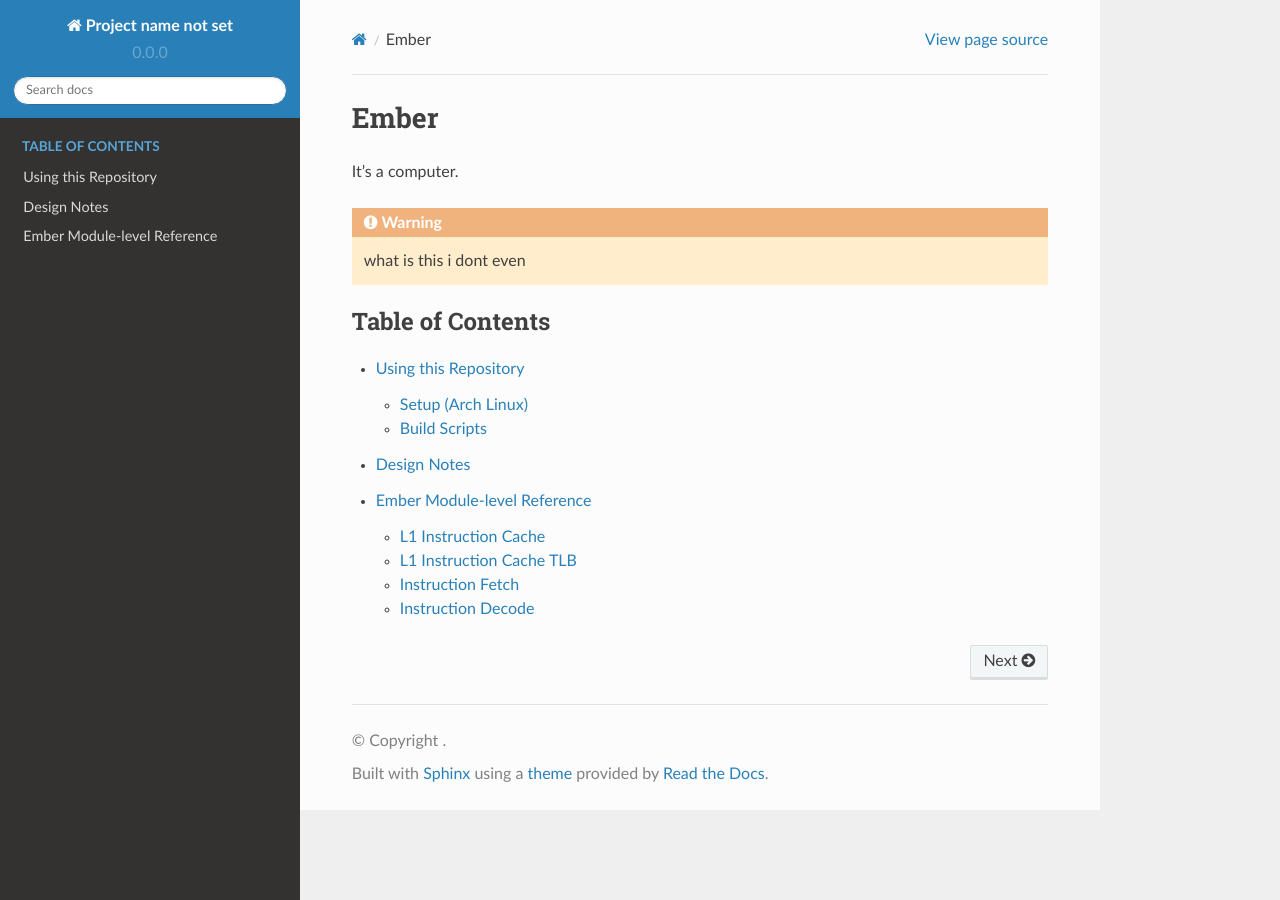
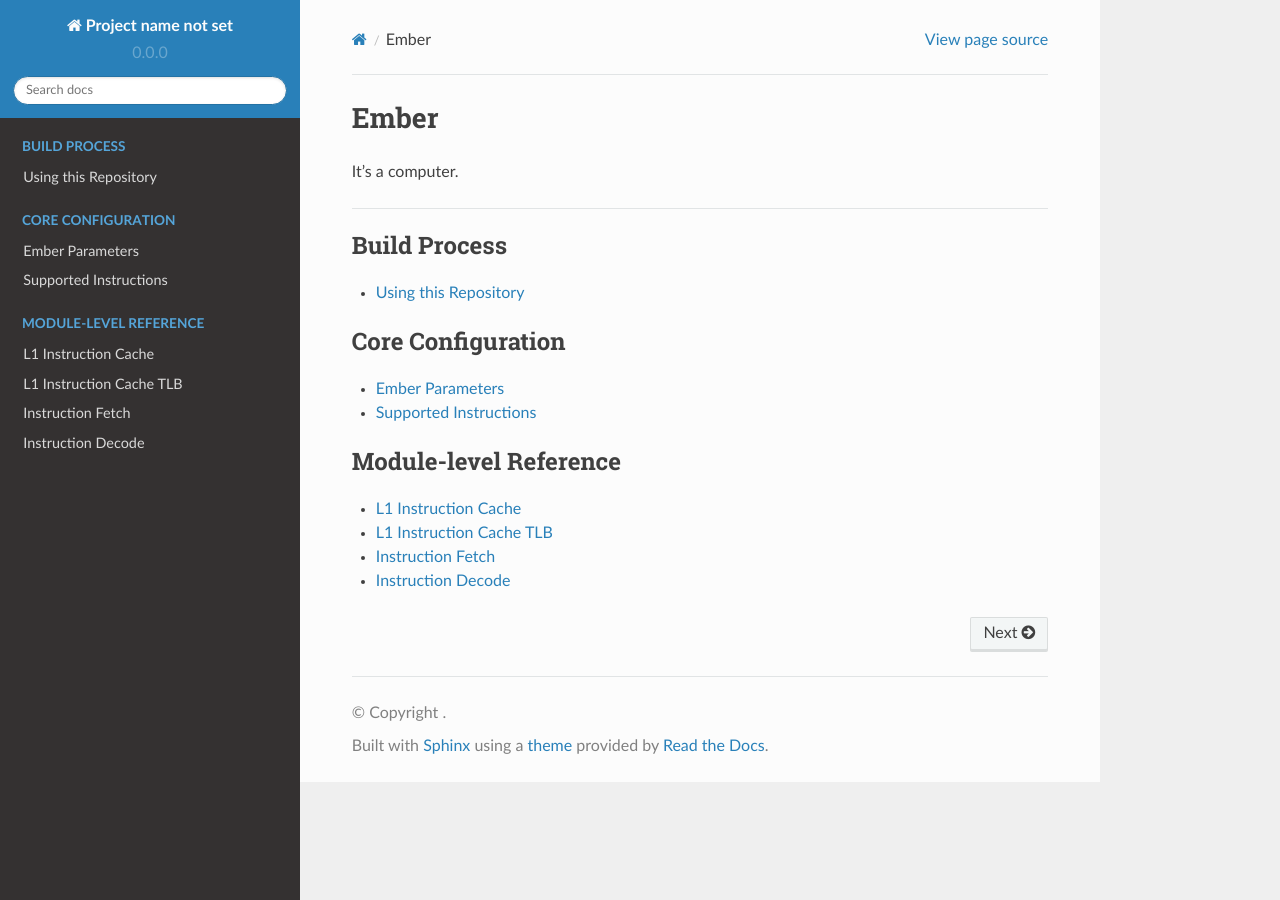
Before and after one commit to eigenform/ember, a Sphinx documentation site: the page built from docs/index.rst, in a window 1280 px wide. Built offline with Sphinx 7.4.7 and the Read the Docs theme 2.0.0, drawn with Linux system fonts in a browser that asks for light colours; the version number is read from the project's files by our own code.

Commit message:
update docs
- redo TOC generation
- add some notes about parameterization

```diff
--- a/docs/conf.py
+++ b/docs/conf.py
@@ -1,6 +1,11 @@
 
 html_theme = "sphinx_rtd_theme"
 html_static_path = ["_static"]
+html_theme_options = {
+    "sticky_navigation": False,
+    "collapse_navigation": False,
+    "navigation_depth": 3,
+}
 
 with open(".gitignore") as f:
     exclude_patterns = [line.strip() for line in f.readlines()]
--- a/docs/design.rst
+++ /dev/null
@@ -1,5 +0,0 @@
-Design Notes
-============
-
-
-.. toctree::
--- a/docs/index.rst
+++ b/docs/index.rst
@@ -3,15 +3,26 @@ Ember
 
 It's a computer.
 
-.. warning::
-   what is this i dont even
-
-
+------
 
 .. toctree::
-   :maxdepth: 2
-   :caption: Table of Contents
+   :caption: Build Process
+   :titlesonly:
 
    usage
-   design
-   modules
+
+.. toctree::
+   :caption: Core Configuration
+   :titlesonly:
+
+   config/param
+   config/isa
+
+.. toctree::
+   :caption: Module-level Reference
+   :titlesonly:
+
+   modules/l1i
+   modules/itlb
+   modules/fetch
+   modules/decode
```
Also changed, not shown: README.md (+1 -1 lines), docs/config/isa.rst (added, +42 -0 lines), docs/config/param.rst (added, +10 -0 lines), docs/modules.rst (deleted, +0 -14 lines).
